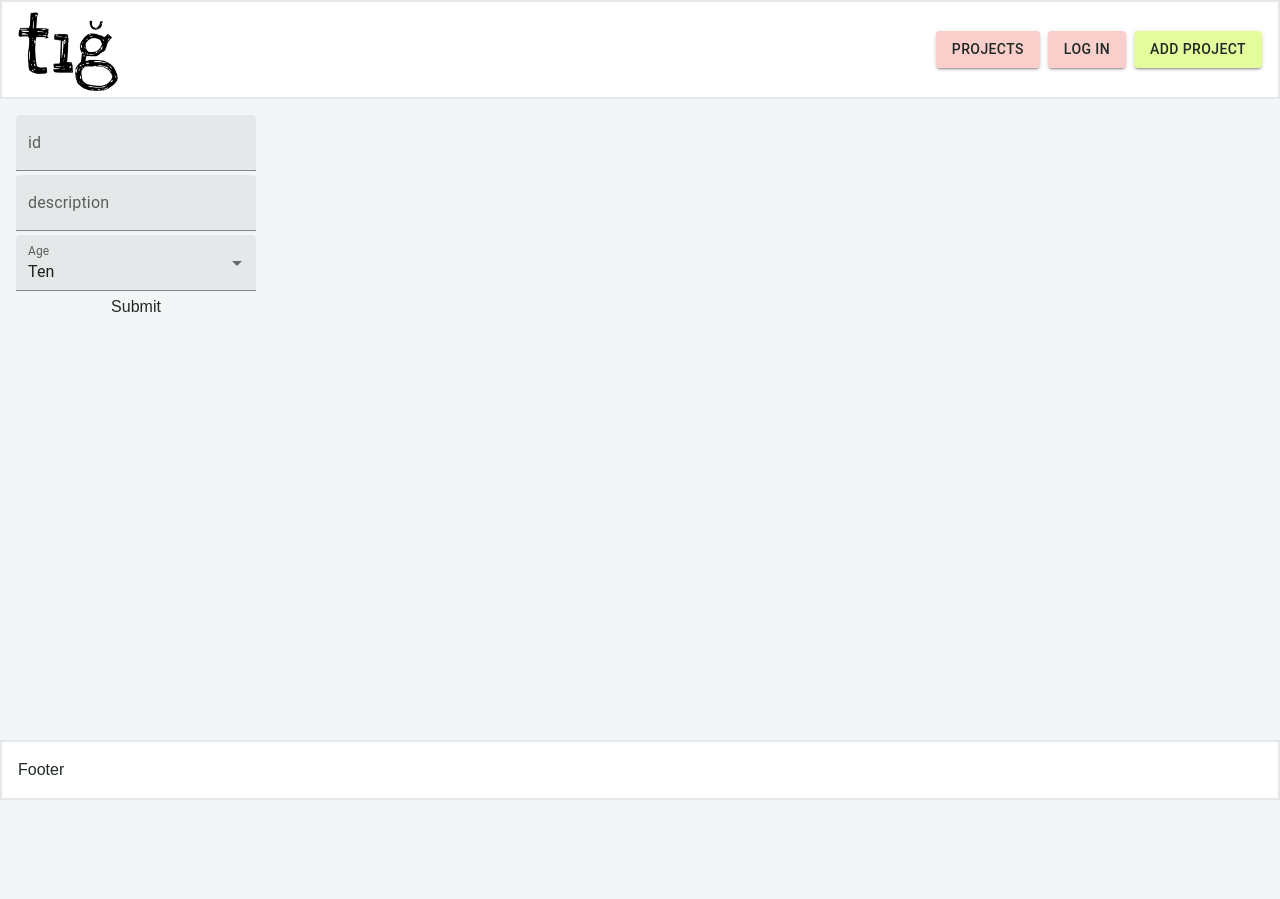
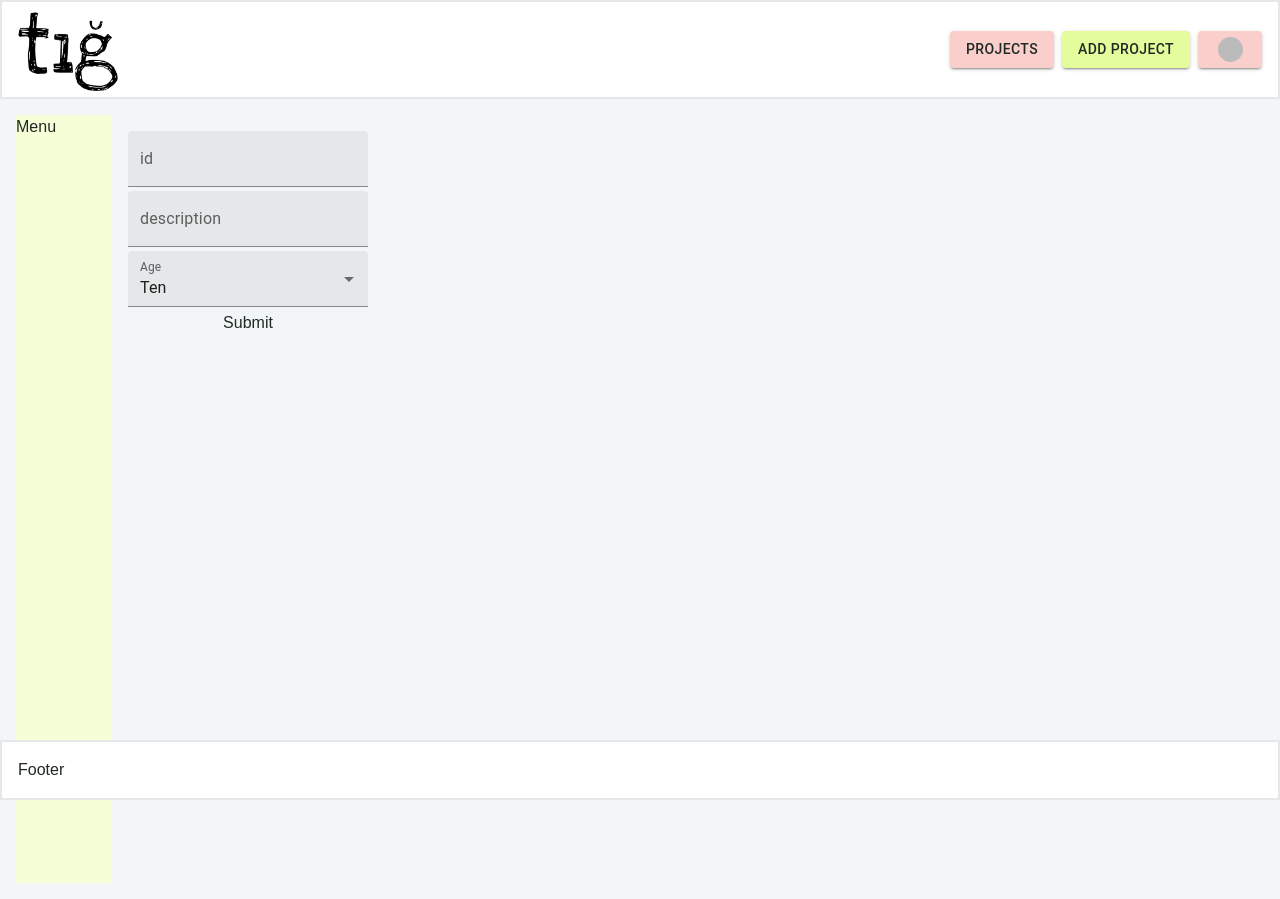
Before and after one commit to fadiktekin/tig, a Next.js app: page /member/projects/create in a window 1280 px wide. Built offline with nearby package versions, Linux system fonts and the light colour scheme; no server answers; sample sign-in values are in the browser's storage.

Commit message:
add withAuth to route to log in

```diff
--- a/components/NavBar/index.tsx
+++ b/components/NavBar/index.tsx
@@ -2,10 +2,12 @@ import React from "react";
 
 import { Button } from "@mui/material";
 import { useRouter } from "next/navigation";
-import NextLink from "next/link";
+import { useSession } from "next-auth/react";
 import Image from "next/image";
 
 export function NavBar() {
+  const { status, data: session } = useSession();
+  const isAuthenticated = status === "authenticated";
   const router = useRouter();
   return (
     <header className="px-4 bg-white w-full border-2 border-t-grey-50">
@@ -28,6 +30,7 @@ export function NavBar() {
                 Projects
               </Button>
             </li>
+            {!isAuthenticated && (
               <li>
                 <Button
                   color="secondary"
@@ -37,11 +40,32 @@ export function NavBar() {
                   Log in
                 </Button>
               </li>
+            )}
             <li>
-              <Button variant="contained" onClick={() => router.push("/login")}>
+              <Button
+                variant="contained"
+                onClick={() => router.push("/member/projects/create")}
+              >
                 Add Project
               </Button>
             </li>
+            {isAuthenticated && (
+              <li>
+                <Button
+                  color="secondary"
+                  variant="contained"
+                  onClick={() => router.push("/member/dashboard")}
+                >
+                  <Image
+                    className="rounded-full"
+                    src={(session as any).user.image}
+                    width={25}
+                    height={25}
+                    alt="logo"
+                  />
+                </Button>
+              </li>
+            )}
           </div>
         </ul>
       </nav>
--- /dev/null
+++ b/components/withAuth.tsx
@@ -0,0 +1,29 @@
+import { NextComponentType } from "next";
+import { useSession } from "next-auth/react";
+import { useRouter } from "next/navigation";
+import { useEffect } from "react";
+
+export function withAuth(Component: NextComponentType) {
+  const Auth = (props: any) => {
+    const { status } = useSession();
+    const router = useRouter();
+    console.log("WithAuth");
+
+    if (status === "unauthenticated") {
+      console.log("HERE");
+      return router.push("/login");
+    }
+
+    if (status === "loading") return <h1> loading... please wait</h1>;
+
+    // If user is logged in, return original component
+    return status === "authenticated" && <Component {...props} />;
+  };
+
+  // Copy getInitial props so it will run as well
+  if (Component.getInitialProps) {
+    Auth.getInitialProps = Component.getInitialProps;
+  }
+
+  return Auth;
+}
--- a/next.config.ts
+++ b/next.config.ts
@@ -3,6 +3,15 @@ import type { NextConfig } from "next";
 const nextConfig: NextConfig = {
   /* config options here */
   reactStrictMode: true,
+  images: {
+    remotePatterns: [
+      {
+        protocol: "https",
+        hostname: "lh3.googleusercontent.com",
+        port: "",
+      },
+    ],
+  },
 };
 
 export default nextConfig;
--- a/pages/login.tsx
+++ b/pages/login.tsx
@@ -9,9 +9,16 @@ import {
 } from "@mui/material";
 import { useSession, signIn } from "next-auth/react";
 import GoogleIcon from "@mui/icons-material/Google";
+import { useRouter } from "next/router";
 
 export default function Login() {
-  const { data: session, status } = useSession();
+  const { status } = useSession();
+  const router = useRouter();
+
+  if (status === "authenticated") {
+    router.push("/member/dashboard");
+  }
+
   return (
     <Dialog open>
       <DialogTitle>Hello!</DialogTitle>
--- a/pages/member/dashboard/index.tsx
+++ b/pages/member/dashboard/index.tsx
@@ -1,16 +1,11 @@
 import { Link, DialogTitle, Dialog, Button, Typography } from "@mui/material";
 import { useSession, signIn, signOut } from "next-auth/react";
-import { useRouter } from "next/navigation";
-import { Layout } from "../../../components/Dashboard/Layout";
+import { Layout } from "@/components/Dashboard/Layout";
+import { withAuth } from "@/components/withAuth";
 
-export default function Dashboard() {
-  const { data: session, status } = useSession();
-  const router = useRouter();
-
-  if (status === "loading") return <h1> loading... please wait</h1>;
-  if (status === "authenticated") {
-    console.log(session);
-
+function Dashboard() {
+  const { data: session } = useSession();
+  console.log("Dashboard", session);
   return (
     <Layout>
       <h1> hi {(session as any).user.name}</h1>
@@ -22,5 +17,5 @@ export default function Dashboard() {
     </Layout>
   );
 }
-  return null;
-}
+
+export default withAuth(Dashboard);
--- a/pages/member/projects/create.tsx
+++ b/pages/member/projects/create.tsx
@@ -1,3 +1,6 @@
+import { withAuth } from "@/components/withAuth";
+import { Layout } from "@/components/Dashboard/Layout";
+
 import {
   TextField,
   FormControl,
@@ -5,9 +8,8 @@ import {
   Select,
   MenuItem,
 } from "@mui/material";
-import useSWR from "swr";
 
-export default function NewProject() {
+function NewProject() {
   function handleSubmit(event: React.FormEvent<HTMLFormElement>) {
     event.preventDefault();
     const formData = new FormData(event.target as HTMLFormElement);
@@ -18,6 +20,7 @@ export default function NewProject() {
     } catch (error) {}
   }
   return (
+    <Layout>
       <form className="flex flex-col gap-1 w-60" onSubmit={handleSubmit}>
         <TextField variant="filled" id="title" label="id" name={"title"} />
         <TextField
@@ -45,5 +48,8 @@ export default function NewProject() {
         </FormControl>
         <button type="submit">Submit</button>
       </form>
+    </Layout>
   );
 }
+
+export default withAuth(NewProject);
```
Lines whose indentation alone changed are shown as unchanged.
